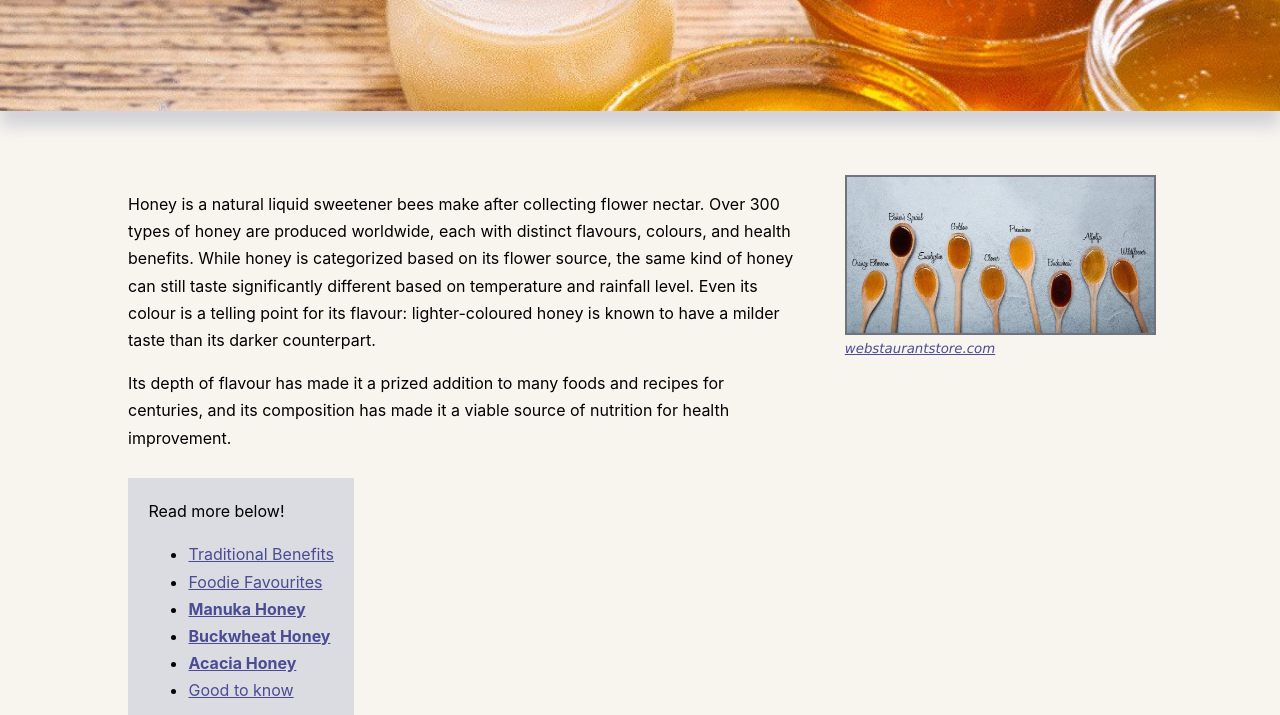
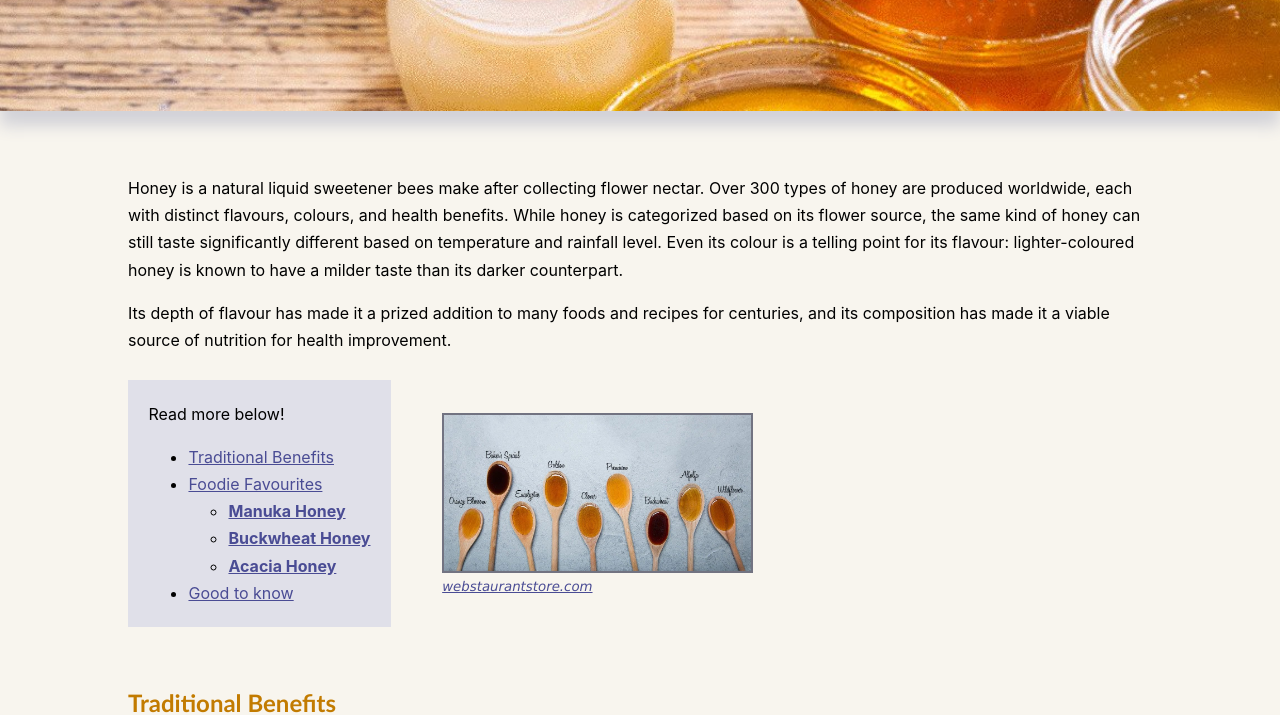
Before and after one commit to rabiaq123/CIS1050_A2, a plain HTML site: page index.html in a window 1280 px wide. Shown: the part 239-954 px from the top of the page. Drawn offline with Linux system fonts and the light colour scheme.

Commit message:
Styled table of contents and placed image beside it

```diff
--- a/index.html
+++ b/index.html
@@ -16,6 +16,7 @@
       --header2: #c27b00;
       --header3: #424363;
       --grey: #D2D2D8;
+      --lightgrey: #e0e0e9;
       --imageborder: #727381;
       --blockbg: #f5e6ba;
       --blockborder: burlywood;
@@ -136,8 +137,7 @@
 
     <!-- OVERVIEW -->
     <!-- introduction -->
-    <span style="display:flex; flex-direction:row;">
-      <span style="max-width: 70%; margin-right: 5%">
+    <span>
       <p>
         Honey is a natural liquid sweetener bees make after collecting flower nectar. Over 300 types of honey are produced
         worldwide, each with distinct flavours, colours, and health benefits. While honey is categorized based on its flower
@@ -150,8 +150,23 @@
         it a viable source of nutrition for health improvement.
       </p>
     </span>
+    <!-- table of contents -->
+    <span style="display:flex; flex-direction:row; align-items: center;">
+      <div style="margin-right:5%; background-color: var(--lightgrey); max-width:fit-content; padding:2%;">
+        <p style="margin:0%">Read more below!</p>
+        <ul style="margin-bottom: 0%;">
+          <li> <a href="#benefits"> Traditional Benefits </a></li>
+          <li> <a href="#types"> Foodie Favourites </a></li>
+          <ul>
+            <li> <a href="#manuka"> <b>Manuka Honey</b> </a></li>
+            <li> <a href="#buckwheat"> <b>Buckwheat Honey</b> </a></li>
+            <li> <a href="#acacia"> <b>Acacia Honey</b> </a></li>
+          </ul>
+          <li> <a href="#disclaimer"> Good to know </a></li>
+        </ul>
+      </div>
       <!-- image -->
-      <div style="margin: 0%; min-width: 30%;">
+      <div style="max-width:30%; max-height:100%;">
         <img src="honey-types.jpg" alt="types of honey" style="width:100%; border: 2px solid var(--imageborder);">
         <cite style="width: auto;">
           <a href="https://www.webstaurantstore.com/guide/685/types-of-honey.html#types">
@@ -160,18 +175,7 @@
         </cite>
       </div>
     </span>
-    <!-- table of contents -->
-    <div style="margin-right:5%; background-color: #dbdce2; max-width: fit-content; padding:2%;">
-      <p style="margin: 0%;">Read more below!</p>
-      <ul style="margin-bottom: 0%;">
-        <li> <a href="#benefits"> Traditional Benefits </a></li>
-        <li> <a href="#types"> Foodie Favourites </a></li>
-        <li> <a href="#manuka"> <b>Manuka Honey</b> </a></li>
-        <li> <a href="#buckwheat"> <b>Buckwheat Honey</b> </a></li>
-        <li> <a href="#acacia"> <b>Acacia Honey</b> </a></li>
-        <li> <a href="#disclaimer"> Good to know </a></li>
-      </ul>
-    </div>
+
 
     <!-- OVERALL BENEFITS OF HONEY -->
     <div class="section" id="benefits">
```
Lines whose indentation alone changed are shown as unchanged.
